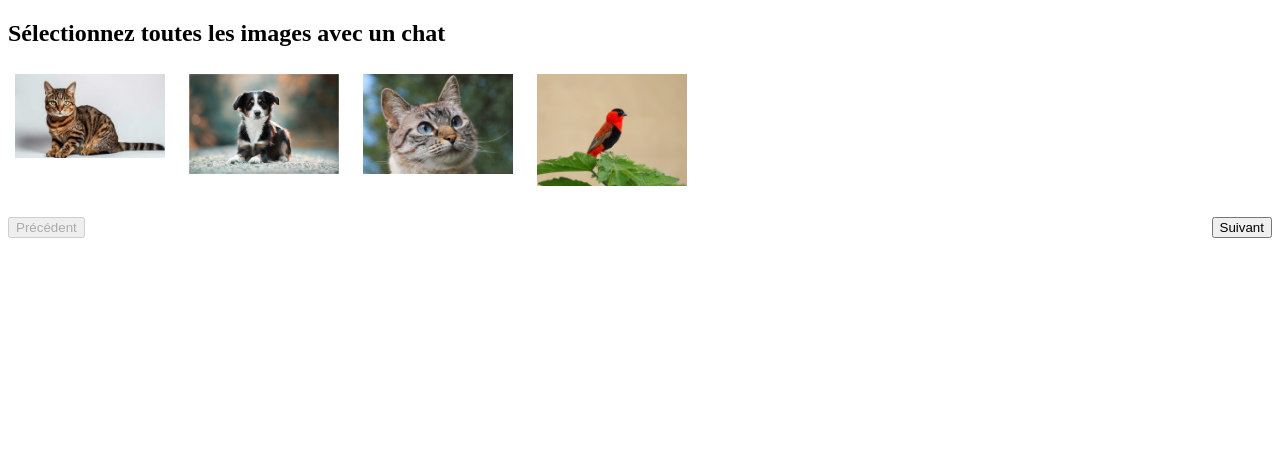
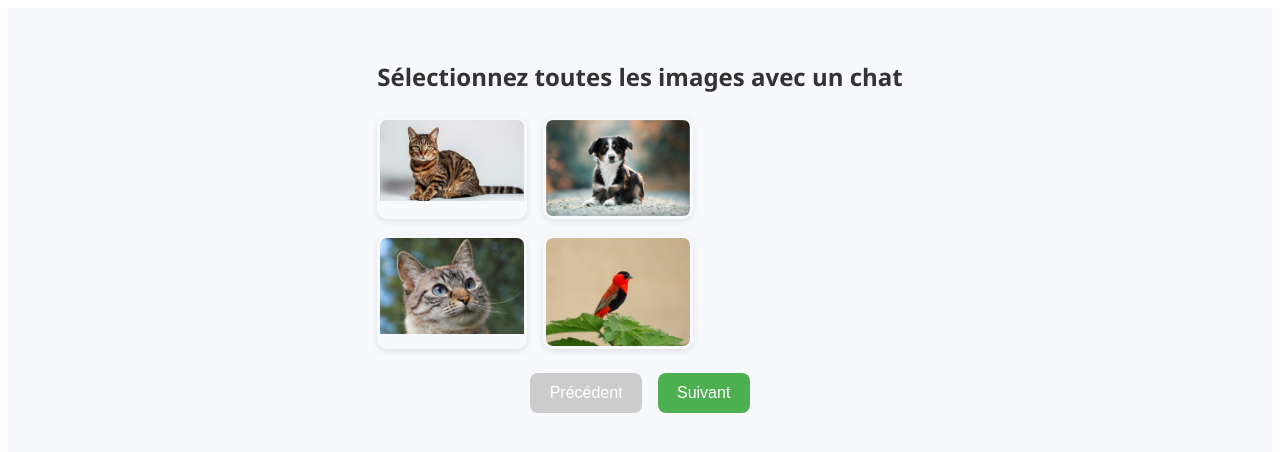
Before and after one commit to seydi-ahmed/angul-it, an Angular app in the folder angul-it/: page /captcha in a window 1280 px wide. Shown: the top 452 px of the page. Built offline with nearby package versions, Linux system fonts and the light colour scheme.

Commit message:
mise en forme terminée

```diff
--- a/angul-it/src/app/components/captcha/captcha.component.scss
+++ b/angul-it/src/app/components/captcha/captcha.component.scss
@@ -1,26 +1,83 @@
+:host {
+  display: flex;
+  flex-direction: column;
+  align-items: center;
+  padding: 2rem;
+  font-family: 'Segoe UI', sans-serif;
+  background-color: #f7f9fc;
+  min-height: 100vh;
+}
+
+h2 {
+  font-size: 1.5rem;
+  margin-bottom: 1.5rem;
+  color: #333;
+}
+
 .image-grid {
-  display: flex;
-  flex-wrap: wrap;
-  gap: 10px;
+  display: grid;
+  grid-template-columns: repeat(2, 150px);
+  gap: 1rem;
+  margin-bottom: 1.5rem;
 }
 
 .captcha-img {
-  border: 2px solid transparent;
-  padding: 5px;
+  border: 3px solid transparent;
+  border-radius: 10px;
   cursor: pointer;
+  overflow: hidden;
+  transition: transform 0.2s, border 0.3s;
+  box-shadow: 0 2px 6px rgba(0, 0, 0, 0.1);
+}
+
+.captcha-img img {
+  width: 100%;
+  height: auto;
+  display: block;
 }
 
 .captcha-img.selected {
-  border-color: blue;
+  border: 3px solid #4CAF50;
+  transform: scale(1.05);
 }
 
-img {
-  width: 150px;
-  height: auto;
+input {
+  width: 250px;
+  padding: 0.6rem;
+  font-size: 1rem;
+  border: 2px solid #ccc;
+  border-radius: 8px;
+  margin-bottom: 1.5rem;
+  transition: border-color 0.3s;
+}
+
+input:focus {
+  border-color: #4CAF50;
+  outline: none;
 }
 
 .buttons {
-  margin-top: 20px;
   display: flex;
-  justify-content: space-between;
+  justify-content: center;
+  gap: 1rem;
 }
+
+button {
+  background-color: #4CAF50;
+  color: white;
+  border: none;
+  border-radius: 8px;
+  padding: 0.7rem 1.2rem;
+  font-size: 1rem;
+  cursor: pointer;
+  transition: background-color 0.3s ease;
+}
+
+button:disabled {
+  background-color: #ccc;
+  cursor: not-allowed;
+}
+
+button:hover:not(:disabled) {
+  background-color: #45a049;
+}
--- a/angul-it/src/app/components/home/home.component.scss
+++ b/angul-it/src/app/components/home/home.component.scss
@@ -0,0 +1,31 @@
+:host {
+  display: flex;
+  flex-direction: column;
+  align-items: center;
+  justify-content: center;
+  min-height: 100vh;
+  font-family: 'Segoe UI', sans-serif;
+  background-color: #f0f4f8;
+  text-align: center;
+}
+
+h1 {
+  font-size: 2rem;
+  margin-bottom: 2rem;
+  color: #333;
+}
+
+button {
+  background-color: #007BFF;
+  color: white;
+  border: none;
+  border-radius: 8px;
+  padding: 0.8rem 1.4rem;
+  font-size: 1rem;
+  cursor: pointer;
+  transition: background-color 0.3s;
+}
+
+button:hover {
+  background-color: #0056b3;
+}
--- a/angul-it/src/app/components/result/result.component.scss
+++ b/angul-it/src/app/components/result/result.component.scss
@@ -0,0 +1,50 @@
+:host {
+  display: flex;
+  flex-direction: column;
+  align-items: center;
+  padding: 2rem;
+  font-family: 'Segoe UI', sans-serif;
+  background-color: #e9f5ec;
+  min-height: 100vh;
+}
+
+.result-container {
+  max-width: 600px;
+  background-color: #fff;
+  border-radius: 12px;
+  padding: 2rem;
+  box-shadow: 0 4px 12px rgba(0, 0, 0, 0.1);
+  text-align: center;
+}
+
+h1 {
+  font-size: 1.8rem;
+  color: #4CAF50;
+  margin-bottom: 1.5rem;
+}
+
+h3 {
+  color: #333;
+  margin-top: 1rem;
+}
+
+p {
+  font-size: 1rem;
+  color: #555;
+}
+
+button {
+  margin-top: 2rem;
+  background-color: #4CAF50;
+  color: white;
+  border: none;
+  border-radius: 8px;
+  padding: 0.8rem 1.4rem;
+  font-size: 1rem;
+  cursor: pointer;
+  transition: background-color 0.3s;
+}
+
+button:hover {
+  background-color: #45a049;
+}
```
Also changed, not shown: 1 other file (tests, documents, lock files or other folders).
